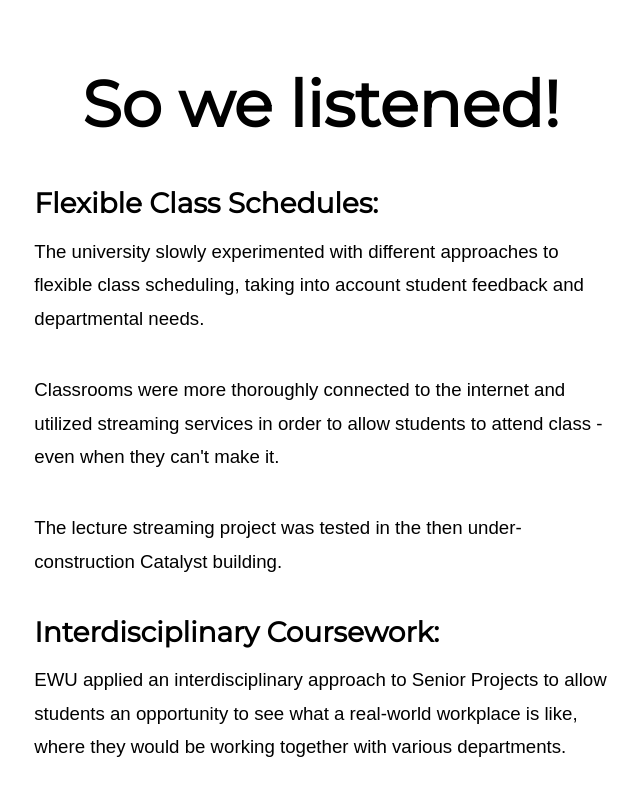
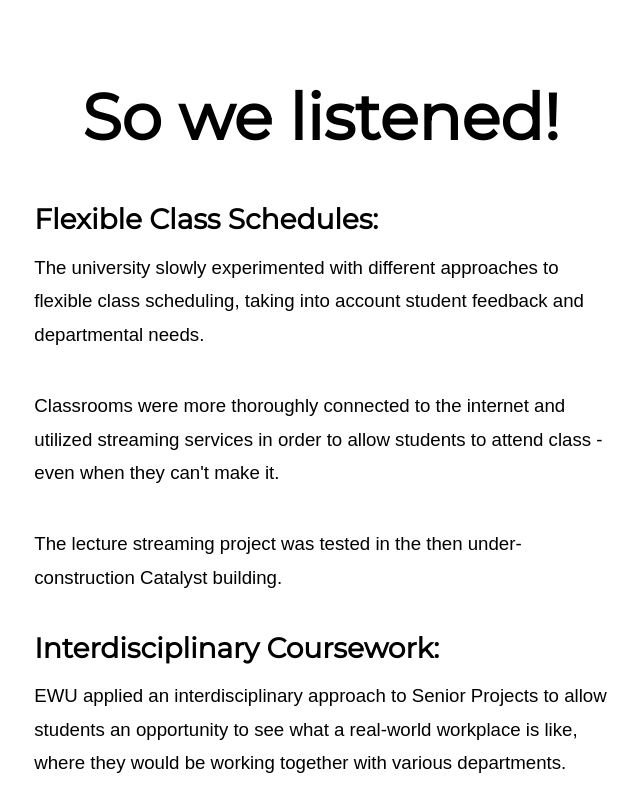
Before and after one commit to jamsbury/Capstone-Information-Graphic, a plain HTML site: page index.html in a window 1280 px wide. Shown: the part 3264-4062 px from the top of the page, without its empty margins (319-959 px from the left). Drawn offline with Linux system fonts and the light colour scheme.

Commit message:
Pushing "so we listened fix!"

```diff
--- a/css/styles.css
+++ b/css/styles.css
@@ -326,6 +326,11 @@ section.achievement {
   height: 100vh;
 }
 
+section.process h3.largerspan {
+  padding: 0;
+  padding-top: 0.5em;
+}
+
 .nonheader {
   width: 100%;
   margin: auto;
@@ -411,7 +416,7 @@ section p {
     padding-top: 9em;
   }
   .largerspan {
-    padding: 1em 27% 1em 27%;
+    padding: 1em 24% 1em 24%;
   }
   .bannerspace img {
     width: 50%;
--- a/index.html
+++ b/index.html
@@ -84,8 +84,8 @@
 
   </div>
     <img class="nonheader largerspan processboard" src="img/process-board.png" alt="Process Blueprints">
+    <h3 class="largerspan">So we listened!</h3>
     <div class="largerspan">
-      <h3>So we listened!</h3>
       <br/>
       <h5>Flexible Class Schedules:</h5>
       <p>The university slowly experimented with different approaches to flexible class scheduling, taking into account student feedback and departmental needs.</p>
```
